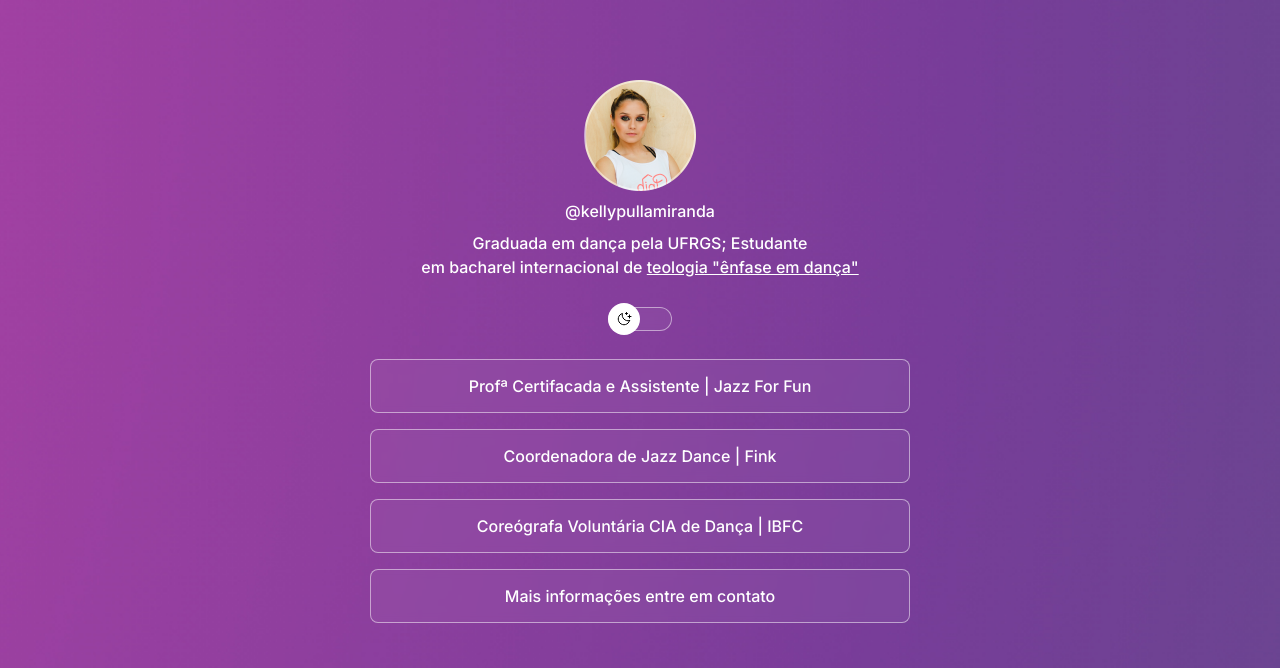
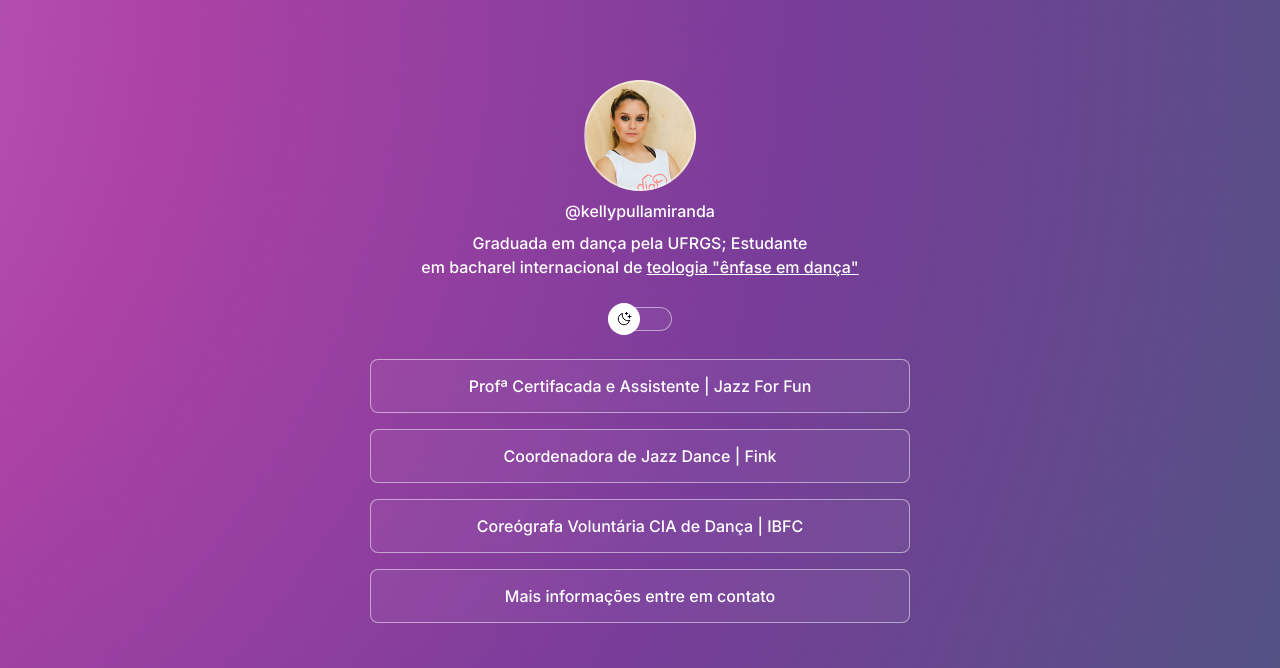
Before and after one commit to LanaPulla/kellylinks, a plain HTML site: page index.html in a window 1280 px wide. Shown: the top 668 px of the page. Drawn offline with nearby package versions, Linux system fonts and the light colour scheme.

Commit message:
Update style.css

```diff
--- a/style.css
+++ b/style.css
@@ -24,7 +24,7 @@
 
 body {
     background: var(--bg-url) no-repeat top center/cover;
-    height: 300%
+    height: 150%
 }
 
 
```
